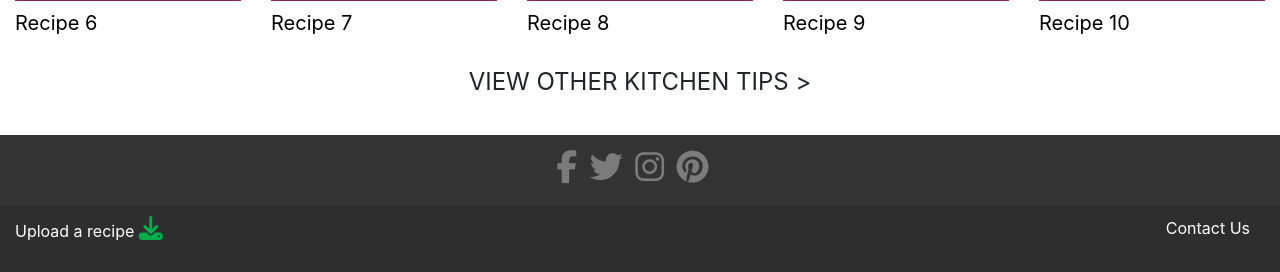
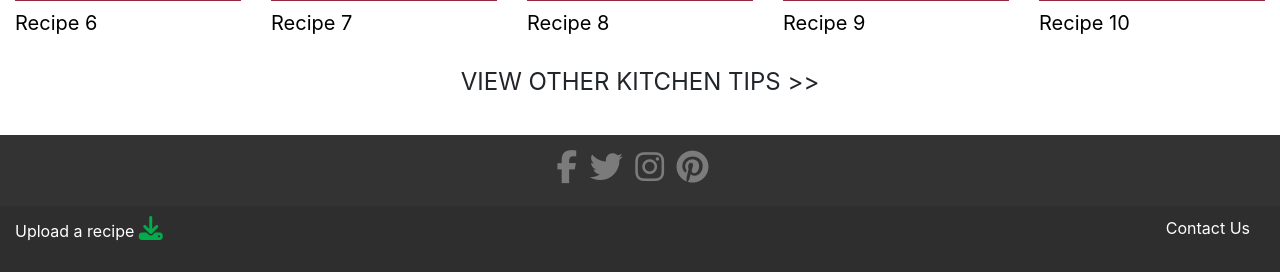
Before and after one commit to JackBen2019/Jack-Bennett-Data-Centric-Development-Milestone-Project, a Flask app: page /blog in a window 1280 px wide. Shown: the part 814-1086 px from the top of the page. Run offline with Flask 2, Linux system fonts and the light colour scheme; some libraries are stand-ins or nearby versions.

```diff
--- a/templates/blog.html
+++ b/templates/blog.html
@@ -101,7 +101,7 @@
 	</div>
 	<div class="container row cooking-knowledge-heading-container">
 		<div class="col-12">
-			<h4 class="cooking-tips-heading">VIEW OTHER KITCHEN TIPS ></h3>
+			<h4 class="cooking-tips-heading">VIEW OTHER KITCHEN TIPS >></h3>
 		</div>
 	</div>
 </section>
```
